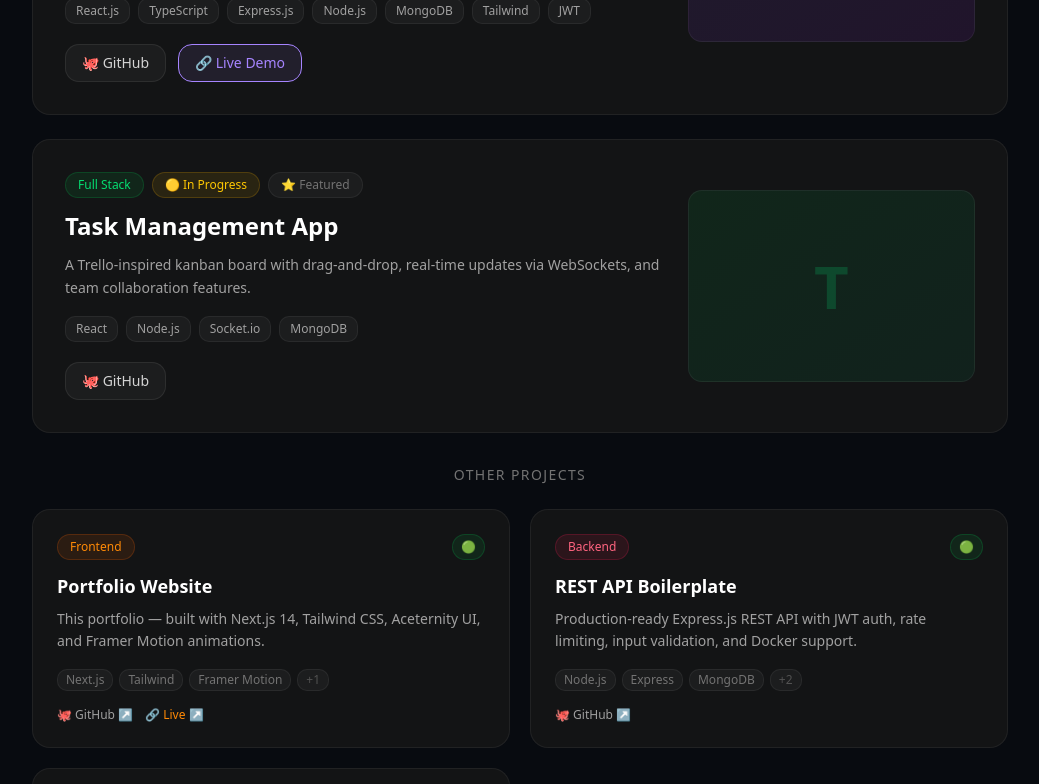
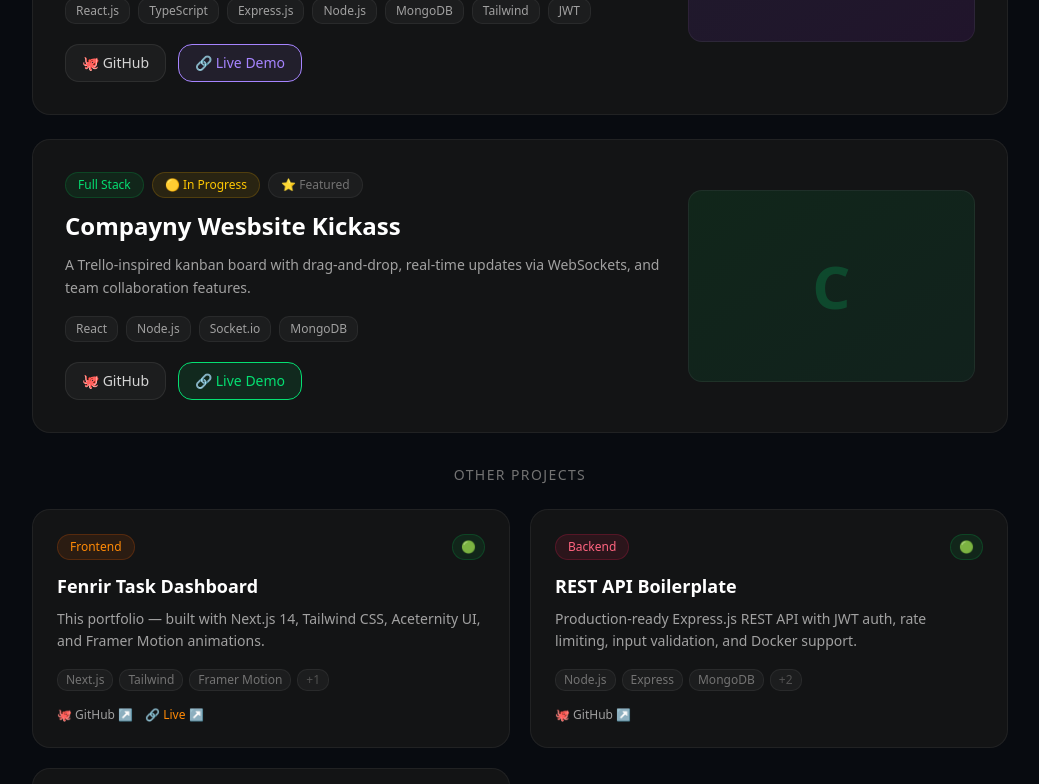
Before and after one commit to Brijesh2301/myPortfolio, a Next.js app: page /projects in a window 1280 px wide. Shown: the part 1106-1890 px from the top of the page, without its empty margins (120-1159 px from the left). Built offline with nearby package versions, Linux system fonts and the light colour scheme.

Commit message:
Project Link added

```diff
--- a/app/projects/page.tsx
+++ b/app/projects/page.tsx
@@ -18,10 +18,10 @@ const projects = [
     id: 1,
     title: "DevTinder WebApp",
     description:
-      "A full-stack e-commerce platform with product management, cart, payment integration via Razorpay, and admin dashboard. Built with MERN stack.",
+      "Full-Stack Application with JWT user authentication,  Amazon AWS SES Email integration. Built with MERN stack.",
     tags: ["React", "Node.js", "MongoDB", "Express","JWT","Tailwind" ],
     github: "https://github.com/brijesh2301/devtinder",
-    live: "https://devtinder24.online/",
+    live: "http://15.206.222.88/",
     category: "Full Stack",
     status: "Live",
     featured: true,
@@ -48,12 +48,12 @@ const projects = [
   },
   {
     id: 3,
-    title: "Task Management App",
+    title: "Compayny Wesbsite Kickass",
     description:
       "A Trello-inspired kanban board with drag-and-drop, real-time updates via WebSockets, and team collaboration features.",
     tags: ["React", "Node.js", "Socket.io", "MongoDB"],
-    github: "https://github.com/yourusername/project",
-    live: null,
+    github: "https://github.com/",
+    live: "https://kickassdevelopers.com/",
     category: "Full Stack",
     status: "In Progress",
     featured: true,
@@ -64,12 +64,12 @@ const projects = [
   },
   {
     id: 4,
-    title: "Portfolio Website",
+    title: "Fenrir Task Dashboard",
     description:
       "This portfolio — built with Next.js 14, Tailwind CSS, Aceternity UI, and Framer Motion animations.",
     tags: ["Next.js", "Tailwind", "Framer Motion", "TypeScript"],
-    github: "https://github.com/yourusername/portfolio",
-    live: "https://yourportfolio.vercel.app",
+    github: "https://github.com/Brijesh2301/Task",
+    live: "https://task-44aq-git-main-brijesh2301s-projects.vercel.app/",
     category: "Frontend",
     status: "Live",
     featured: false,
```
